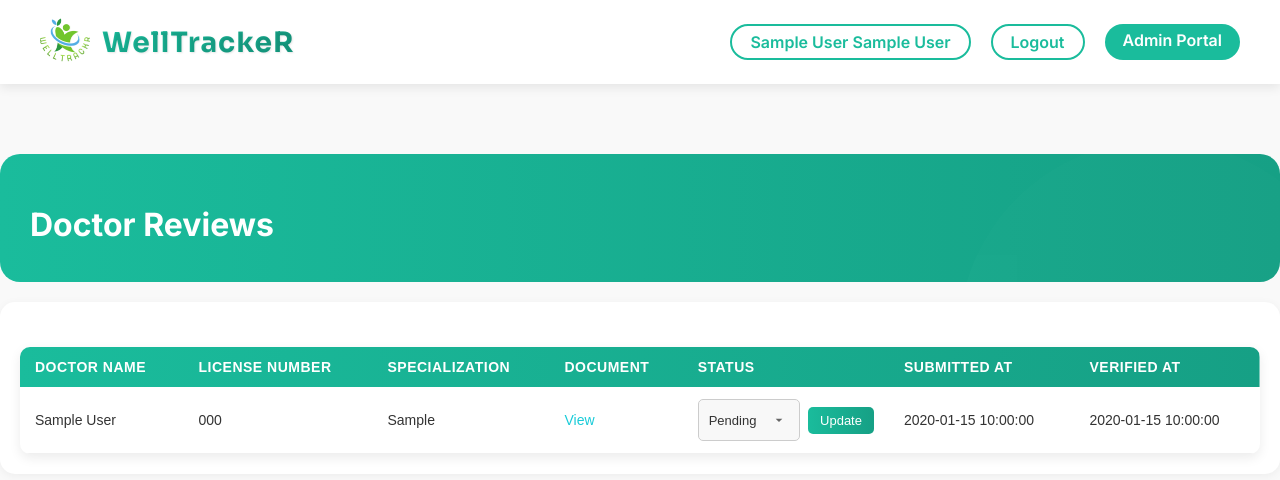
After one commit to sankajithdjinasena/WelltackerR, a PHP site: page /view_doctors.php in a window 1280 px wide. The commit adds this page. Shown: the top 480 px of the page. Run offline with PHP 8.4, Linux system fonts and the light colour scheme; the visitor is signed in with stand-in values (Sample User, id 1); tables that the repository leaves empty or names only in its code hold one stand-in row (values such as "Sample post").

Commit message:
Admin Doctor Review add

```diff
--- /dev/null
+++ b/css/doctor_review.css
@@ -0,0 +1,126 @@
+/* =========================
+   Doctor Verification Table
+   ========================= */
+.doctor-table {
+  width: 100%;
+  border-collapse: collapse;
+  margin-top: 25px;
+  background-color: #fff;
+  border-radius: 10px;
+  overflow: hidden;
+  box-shadow: 0 4px 12px rgba(0, 0, 0, 0.08);
+  font-family: 'Poppins', sans-serif;
+  font-size: 14px;
+}
+
+.doctor-table thead {
+  background: linear-gradient(to right, var(--g1color), var(--g2color));
+  color: #fff;
+  text-align: left;
+}
+
+.doctor-table th {
+  padding: 12px 15px;
+  letter-spacing: 0.5px;
+  text-transform: uppercase;
+  font-weight: 600;
+}
+
+.doctor-table tbody tr {
+  border-bottom: 1px solid #f0f0f0;
+  transition: background-color 0.2s ease;
+}
+
+.doctor-table tbody tr:nth-child(even) {
+  background-color: #fafafa;
+}
+
+.doctor-table td {
+  padding: 12px 15px;
+  color: #333;
+  vertical-align: middle;
+}
+
+.doctor-table a {
+  color: var(--bcolor);
+  text-decoration: none;
+  font-weight: 500;
+  transition: color 0.2s ease;
+}
+
+.doctor-table a:hover {
+  color: var(--g2color);
+  text-decoration: underline;
+}
+
+.doctor-table tbody tr:hover {
+  background-color: rgba(0, 0, 0, 0.03);
+}
+
+/* Optional: status color badges */
+.status-badge {
+  padding: 5px 10px;
+  border-radius: 20px;
+  font-weight: 500;
+  font-size: 13px;
+  text-align: center;
+  display: inline-block;
+}
+
+.status-pending {
+  background-color: #fff3cd;
+  color: #856404;
+}
+
+.status-verified {
+  background-color: #d4edda;
+  color: #155724;
+}
+
+.status-rejected {
+  background-color: #f8d7da;
+  color: #721c24;
+}
+
+
+/* =========================
+   Status Form Styles
+   ========================= */
+.status-form {
+  display: flex;
+  align-items: center;
+  gap: 8px;
+}
+
+.status-select {
+  padding: 6px 10px;
+  border-radius: 5px;
+  border: 1px solid #ccc;
+  background-color: #f8f8f8;
+  font-family: 'Poppins', sans-serif;
+  font-size: 13px;
+  color: #333;
+  transition: border-color 0.2s ease;
+}
+
+.status-select:focus {
+  outline: none;
+  border-color: var(--bcolor);
+  background-color: #fff;
+}
+
+.update-btn {
+  padding: 6px 12px;
+  background: linear-gradient(to right, var(--g1color), var(--g2color));
+  color: white;
+  border: none;
+  border-radius: 5px;
+  font-size: 13px;
+  cursor: pointer;
+  transition: 0.3s ease;
+}
+
+.update-btn:hover {
+  opacity: 0.9;
+  transform: scale(1.03);
+}
--- /dev/null
+++ b/view_doctors.php
@@ -0,0 +1,116 @@
+<?php
+include 'config.php';
+
+    session_start();
+
+    // Redirect if not a doctor
+    if (!isset($_SESSION['role']) || $_SESSION['role'] !== 'Admin') {
+        header("Location: admin_portal.php");
+        exit();
+    }
+
+    $sql = "
+SELECT
+    dv.id,
+    u.first_name,
+    u.last_name,
+    dv.license_number,
+    dv.specialization,
+    dv.notes,
+    dv.document_file,
+    dv.verification_status,
+    dv.submitted_at,
+    dv.verified_at
+FROM doctor_verifications dv
+JOIN users u ON dv.user_id = u.id
+ORDER BY dv.submitted_at DESC
+";
+
+$result = $conn->query($sql);
+?>
+<!DOCTYPE html>
+<html lang="en">
+<head>
+    <meta charset="UTF-8">
+    <meta name="viewport" content="width=device-width, initial-scale=1.0">
+    <title>WellTrackeR | Doctor Review</title>
+    <link rel="icon" type="image/png" href="image/Logo_R.png">
+    <link rel="stylesheet" href="css/style.css">
+    <link rel="stylesheet" href="css/patient.css">
+    <link rel="stylesheet" href="css/doctor_review.css">
+</head>
+<body>
+            <nav>
+        <div class="nav-header">
+            <div class="nav-logo"><img src="image/Logo_R.png" alt="Logo"></div>
+            <div class="nav-title">
+                <h1>WellTrackeR</h1>
+            </div>
+        </div>
+
+        <!-- Hamburger Menu -->
+        <i class='bx bx-menu menu-toggle'></i>
+
+        <div class="nav-links">
+            <a href="" class="login-btn"><?php echo $_SESSION["first_name"] . " " . $_SESSION["last_name"] ?></a>
+            <a href="logout.php" class="login-btn">Logout</a>
+            <a href="admin_portal.php" class="register-btn">Admin Portal</a>
+        </div>
+    </nav>
+    <div class="patient-portal-container">
+        <!-- Header -->
+        <div class="patient-portal-header">
+            <h1>Doctor Reviews</h1>
+        </div>
+
+        <div class="quick-actions">
+        <table class="doctor-table">
+            <thead>
+                <tr>
+                    <th>Doctor Name</th>
+                    <th>License Number</th>
+                    <th>Specialization</th>
+                    <th>Document</th>
+                    <th>Status</th>
+                    <th>Submitted At</th>
+                    <th>Verified At</th>
+                </tr>
+            </thead>
+            <tbody>
+                <?php if ($result && $result->num_rows > 0): ?>
+                    <?php while($row = $result->fetch_assoc()): ?>
+                        <tr>
+                            <td><?php echo htmlspecialchars($row['first_name'] . ' ' . $row['last_name']); ?></td>
+                            <td><?php echo htmlspecialchars($row['license_number']); ?></td>
+                            <td><?php echo htmlspecialchars($row['specialization']); ?></td>
+                            <td>
+                                <?php if (!empty($row['document_file'])): ?>
+                                    <a href="<?php echo htmlspecialchars($row['document_file']); ?>" target="_blank">View</a>
+                                <?php else: ?>
+                                    No file
+                                <?php endif; ?>
+                            </td>
+<td>
+  <form method="post" action="update_verification.php" class="status-form">
+      <input type="hidden" name="doctor_id" value="<?php echo $row['id']; ?>">
+      <select name="status" class="status-select">
+          <option value="Pending"  <?php if($row['verification_status'] == 'Pending') echo 'selected'; ?>>Pending</option>
+          <option value="Verified" <?php if($row['verification_status'] == 'Verified') echo 'selected'; ?>>Verified</option>
+          <option value="Rejected" <?php if($row['verification_status'] == 'Rejected') echo 'selected'; ?>>Rejected</option>
+      </select>
+      <button type="submit" class="update-btn">Update</button>
+  </form>
+</td>
+                            <td><?php echo htmlspecialchars($row['submitted_at']); ?></td>
+                            <td><?php echo htmlspecialchars($row['verified_at']); ?></td>
+                        </tr>
+                    <?php endwhile; ?>
+                <?php else: ?>
+                    <tr><td colspan="7">No doctor verification records found.</td></tr>
+                <?php endif; ?>
+            </tbody>
+        </table>
+    </div>
+    </div>
+</body>
+</html>
```
Also changed, not shown: admin_portal.php (+4 -3 lines), register_admin.php (+11 -12 lines), update_verification.php (added, +42 -0 lines), uploads/doctor_docs/1762319555_figure2_price_analysis.png (deleted), uploads/doctor_docs/1762336059_figure1_distributions.png (deleted).
